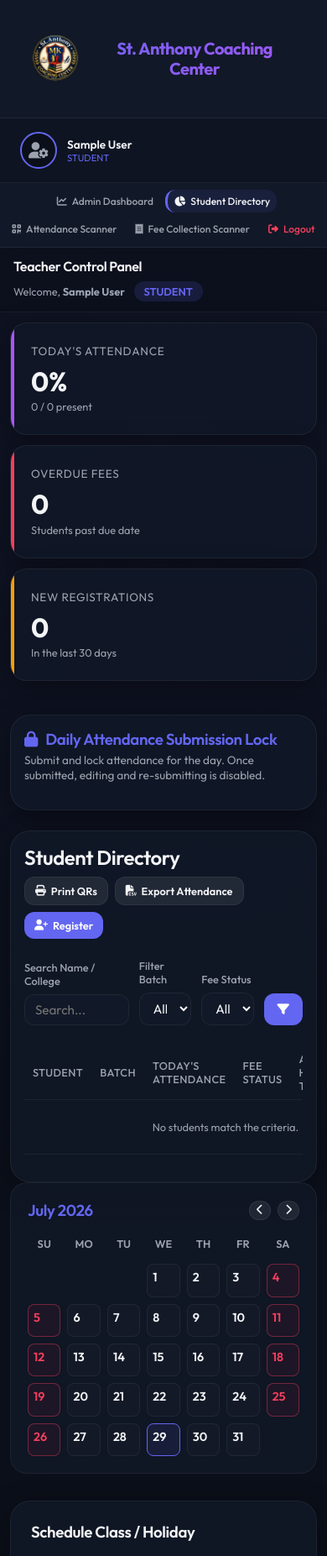
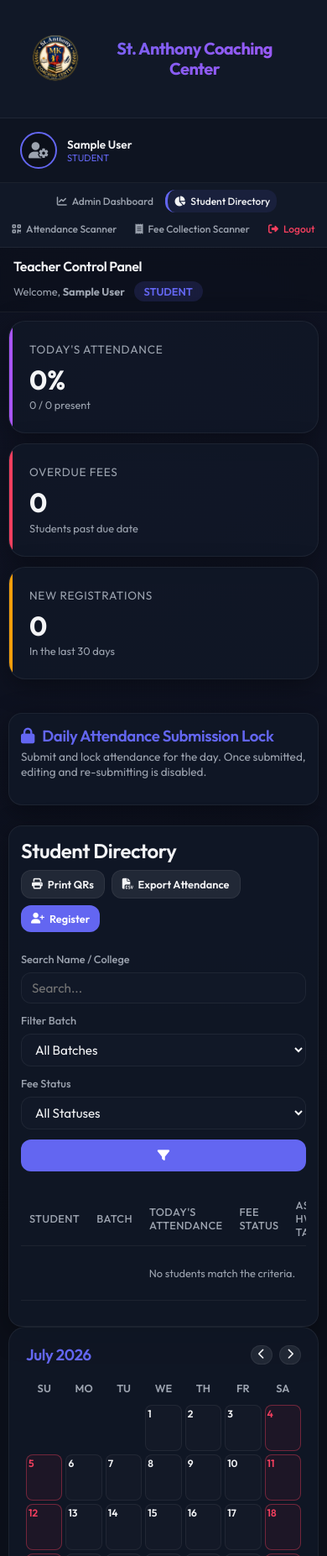
Before and after one commit to amnandan9/anthony, a Django app: page /dashboard/teacher/ in a window 390 px wide. Shown: the top 1853 px of the page at 84% size. Run offline with Django 5.2, Linux system fonts and the light colour scheme; the visitor is signed in with stand-in values (Sample User, id 1); data comes from the database, SQL or seed files in the repository; data that the repository does not hold is empty.

Commit message:
fix: calendar alignment, student info avatar & fee reminders, 1:1 image crop, mobile responsiveness, and scan IP tracking

```diff
--- a/coaching/models.py
+++ b/coaching/models.py
@@ -71,6 +71,8 @@ class StudentProfile(models.Model):
     qr_code_token = models.CharField(max_length=100, unique=True, default=uuid.uuid4)
     face_data = models.TextField(blank=True, null=True, help_text="Deprecated photo data")
     individual_note = models.TextField(blank=True, null=True, help_text="Individual homework or custom task assigned to this student")
+    last_scanned_ip = models.GenericIPAddressField(blank=True, null=True, help_text="IP address of device used to scan QR info")
+    last_scanned_at = models.DateTimeField(blank=True, null=True, help_text="Last QR info scan timestamp")
 
     def __str__(self):
         return self.user.get_full_name() or self.user.username
--- a/coaching/static/coaching/style.css
+++ b/coaching/static/coaching/style.css
@@ -513,18 +513,21 @@ a:focus, button:focus, input:focus, select:focus, textarea:focus, [tabindex]:foc
 }
 
 .calendar-day {
-    aspect-ratio: 1;
+    min-height: 65px;
+    max-height: 85px;
     background-color: rgba(255, 255, 255, 0.02);
     border: 1px solid var(--border-color);
     border-radius: 8px;
     display: flex;
     flex-direction: column;
     align-items: center;
-    justify-content: space-between;
-    padding: 6px;
-    font-size: 0.9rem;
+    justify-content: flex-start;
+    padding: 4px;
+    font-size: 0.8rem;
     position: relative;
     cursor: pointer;
+    overflow-y: auto;
+    overflow-x: hidden;
     transition: all 0.2s ease;
 }
 
@@ -539,14 +542,16 @@ a:focus, button:focus, input:focus, select:focus, textarea:focus, [tabindex]:foc
 
 .calendar-day-number {
     font-weight: 600;
+    font-size: 0.75rem;
     align-self: flex-start;
 }
 
 .calendar-dots {
     display: flex;
-    gap: 4px;
-    justify-content: center;
+    flex-direction: column;
+    gap: 2px;
     width: 100%;
+    margin-top: 2px;
 }
 
 .dot {
@@ -906,25 +911,46 @@ img, video, canvas {
 }
 
 /* Scanner terminal mobile scaling */
-@media (max-width: 480px) {
-    #qrReader {
-        max-width: 100% !important;
-        aspect-ratio: 1 / 1 !important;
+.filters-grid {
+    display: grid;
+    grid-template-columns: 2fr 1fr 1fr auto;
+    gap: 12px;
+    margin-bottom: 24px;
+    align-items: end;
+}
+
+@media (max-width: 768px) {
+    .filters-grid {
+        grid-template-columns: 1fr !important;
     }
-    .webcam-viewport {
-        max-width: 100% !important;
-        height: 260px !important;
+    .kpi-grid {
+        grid-template-columns: 1fr !important;
+        gap: 12px;
     }
-    .scanner-container {
-        padding: 0 !important;
+    .dashboard-sections {
+        grid-template-columns: 1fr !important;
     }
-    /* Mode toggle buttons on scanner pages */
-    #modeQrBtn, #modeFaceBtn {
-        padding: 8px 6px !important;
-        font-size: 0.8rem !important;
+    .card-header-flex {
+        flex-direction: column;
+        align-items: flex-start;
+        gap: 12px;
     }
-    #flipCameraBtn {
-        font-size: 0.75rem !important;
-        padding: 6px 10px !important;
+    .calendar-grid {
+        gap: 4px;
+    }
+    .calendar-day {
+        min-height: 55px;
+        max-height: 70px;
+        padding: 2px;
     }
 }
+
+@media (max-width: 480px) {
+    .content-container {
+        padding: 10px !important;
+    }
+    .card-premium {
+        padding: 14px !important;
+        border-radius: 16px !important;
+    }
+}
--- a/coaching/views.py
+++ b/coaching/views.py
@@ -880,19 +880,56 @@ def public_student_info(request):
             if not profile:
                 return JsonResponse({'success': False, 'message': 'Student profile not found.'})
 
+            # Save device IP tracking
+            x_forwarded = request.META.get('HTTP_X_FORWARDED_FOR')
+            if x_forwarded:
+                client_ip = x_forwarded.split(',')[0].strip()
+            else:
+                client_ip = request.META.get('REMOTE_ADDR')
+
+            profile.last_scanned_ip = client_ip
+            profile.last_scanned_at = timezone.now()
+            profile.save(update_fields=['last_scanned_ip', 'last_scanned_at'])
+
+            # Determine fee payment status & notifications
+            today = timezone.localdate()
+            has_paid = FeePayment.objects.filter(
+                student=profile,
+                payment_date__gte=today.replace(day=1),
+                payment_date__lte=today
+            ).exists()
+            fee_status_str = "Paid" if has_paid else "Not Paid"
+
+            fee_reminder_msg = ""
+            if not has_paid:
+                if profile.next_due_date < today:
+                    fee_reminder_msg = f"⚠️ FEE REMINDER: Payment is OVERDUE since {profile.next_due_date.strftime('%d-%m-%Y')}. Please submit your fee."
+                else:
+                    days_left = (profile.next_due_date - today).days
+                    if days_left <= 7:
+                        fee_reminder_msg = f"🔔 FEE REMINDER: Next fee due date is {profile.next_due_date.strftime('%d-%m-%Y')} ({days_left} days remaining)."
+
             effective_note = ""
             if profile.individual_note and profile.individual_note.strip():
                 effective_note = profile.individual_note.strip()
             elif profile.batch and profile.batch.daily_note and profile.batch.daily_note.strip():
                 effective_note = profile.batch.daily_note.strip()
 
+            face_data = profile.face_data or profile.user.face_data or ""
+
             return JsonResponse({
                 'success': True,
                 'student_name': profile.user.get_full_name(),
+                'username': profile.user.username,
                 'batch': profile.batch.name if profile.batch else 'None',
                 'daily_note': effective_note,
                 'school': profile.school_college,
+                'class_std': profile.class_std or 'N/A',
+                'face_data': face_data,
+                'fee_status': fee_status_str,
+                'fee_reminder_msg': fee_reminder_msg,
                 'next_due': profile.next_due_date.strftime('%d-%m-%Y'),
+                'scanned_ip': client_ip,
             })
         except Exception as e:
             return JsonResponse({'success': False, 'message': str(e)})
--- a/templates/coaching/base.html
+++ b/templates/coaching/base.html
@@ -226,12 +226,28 @@
             if (input.files && input.files[0]) {
                 const reader = new FileReader();
                 reader.onload = function(e) {
-                    base64UserPhoto = e.target.result;
-                    const img = document.getElementById('profModalPreview');
-                    img.src = base64UserPhoto;
-                    img.style.display = 'block';
-                    const icon = document.getElementById('profModalIcon');
-                    if (icon) icon.style.display = 'none';
+                    const img = new Image();
+                    img.onload = function() {
+                        const canvas = document.createElement('canvas');
+                        const size = 300;
+                        canvas.width = size;
+                        canvas.height = size;
+                        const ctx = canvas.getContext('2d');
+
+                        let minDim = Math.min(img.width, img.height);
+                        let sx = (img.width - minDim) / 2;
+                        let sy = (img.height - minDim) / 2;
+
+                        ctx.drawImage(img, sx, sy, minDim, minDim, 0, 0, size, size);
+                        base64UserPhoto = canvas.toDataURL('image/jpeg', 0.85);
+
+                        const imgEl = document.getElementById('profModalPreview');
+                        imgEl.src = base64UserPhoto;
+                        imgEl.style.display = 'block';
+                        const icon = document.getElementById('profModalIcon');
+                        if (icon) icon.style.display = 'none';
+                    };
+                    img.src = e.target.result;
                 };
                 reader.readAsDataURL(input.files[0]);
             }
--- a/templates/coaching/teacher_dashboard.html
+++ b/templates/coaching/teacher_dashboard.html
@@ -107,7 +107,7 @@
         </div>
 
         <!-- Filters Form -->
-        <form method="get" action="{% url 'teacher_dashboard' %}" style="display: grid; grid-template-columns: 2fr 1fr 1fr auto; gap: 12px; margin-bottom: 24px; align-items: end;">
+        <form method="get" action="{% url 'teacher_dashboard' %}" class="filters-grid">
             <div>
                 <label for="q" class="form-label" style="font-size: 0.8rem;">Search Name / College</label>
                 <input type="text" name="q" id="q" class="form-control" style="padding: 8px 12px;" placeholder="Search..." value="{{ search_query }}">
```
Also changed, not shown: templates/coaching/edit_student.html (+23 -7 lines), templates/coaching/register_student.html (+23 -7 lines), templates/coaching/scanner_attendance.html (+29 -1 lines), coaching/migrations/0007_studentprofile_last_scanned_at_and_more.py (added).
